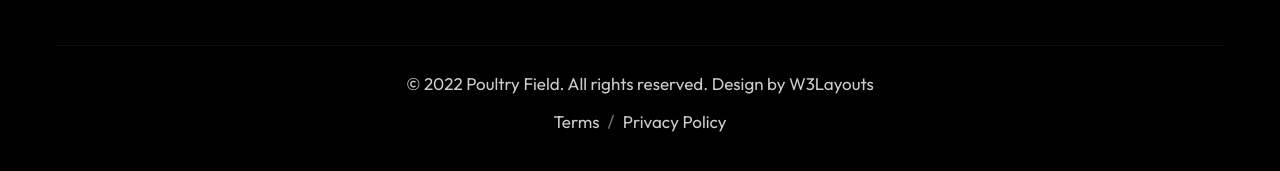
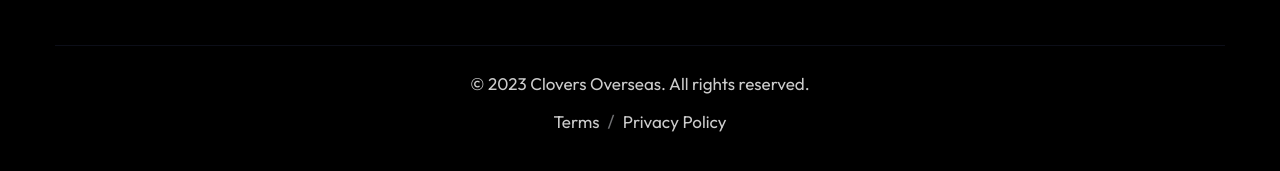
Before and after one commit to daily-developer377/clover-landing-page, a plain HTML site: page index.html in a window 1280 px wide. Shown: the part 5492-5663 px from the top of the page. Drawn offline with nearby package versions, Linux system fonts and the light colour scheme.

Commit message:
images change

```diff
--- a/index.html
+++ b/index.html
@@ -631,7 +631,7 @@ Author URL: http://w3layouts.com
                     </div>
                 </div>
                 <div class="below-section text-center pt-lg-4 mt-5">
-                    <p class="copy-text">&copy; 2022 Poultry Field. All rights reserved. Design by <a href="https://w3layouts.com/" target="_blank"> W3Layouts</a>
+                    <p class="copy-text">&copy; 2023 Clovers Overseas. All rights reserved.<a href="" target="_blank"></a>
                     </p>
                     <ul class="footer-gd-16 d-flex justify-content-center">
                         <li><a href="#terms">Terms
```
